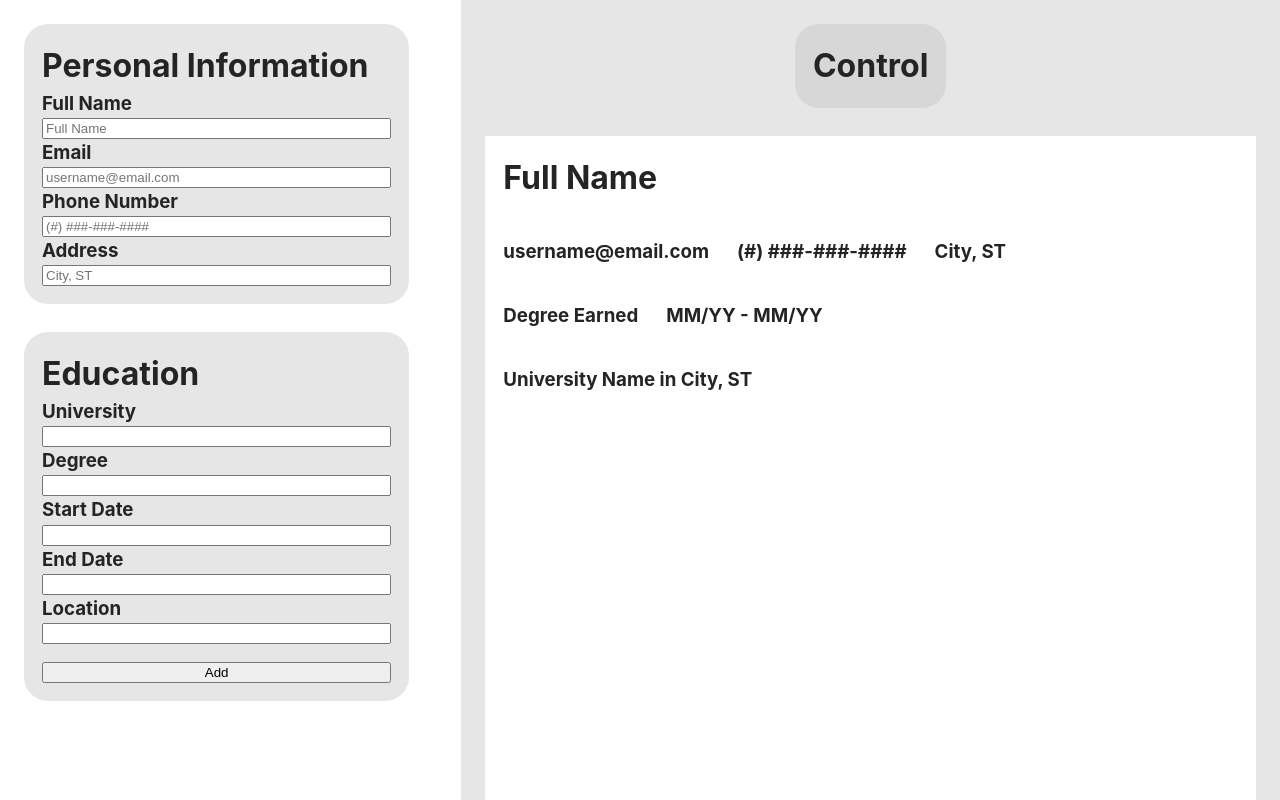
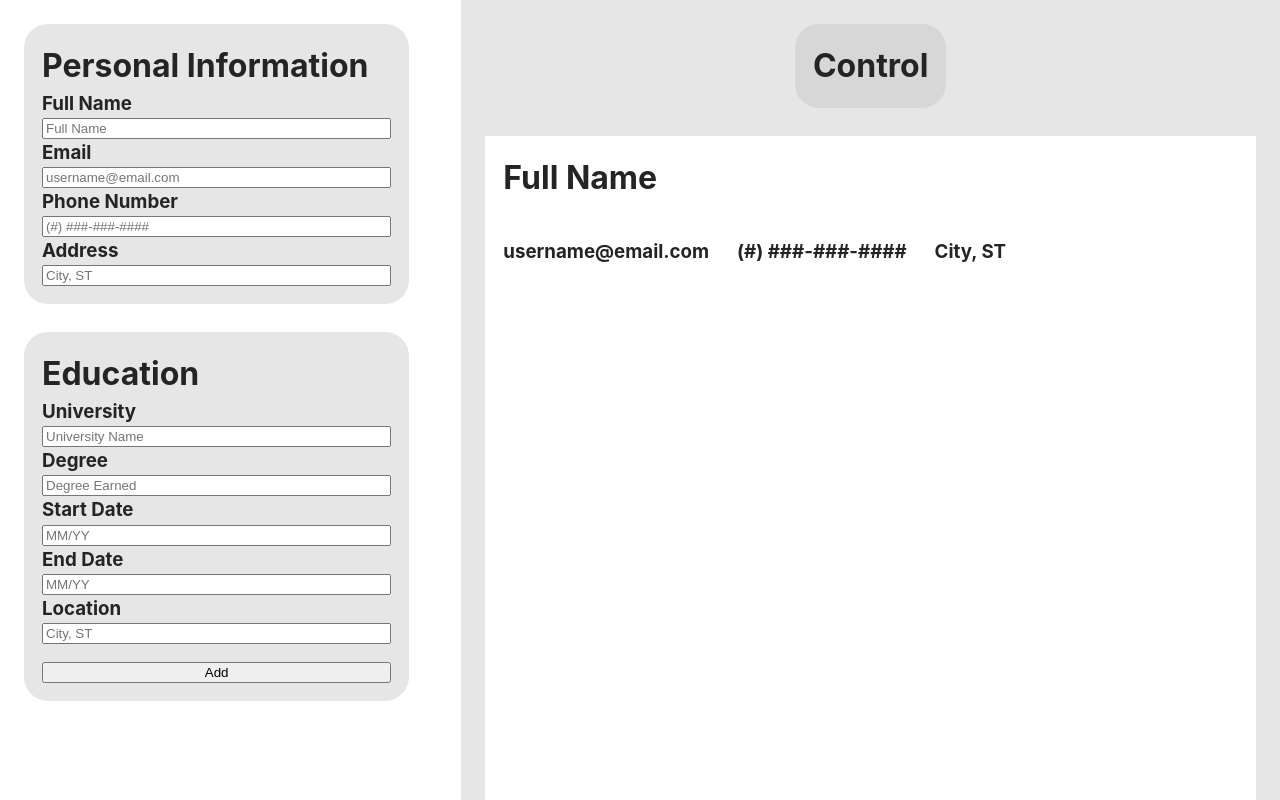
Before and after one commit to colleennicole223/odin-cv-application, a React (Vite) app: page / in a window 1280 px wide. Shown: the top 800 px of the page. Built offline with nearby package versions, Linux system fonts and the light colour scheme.

Commit message:
Update to not reset inputs & only display custom education

```diff
--- a/src/components/MenuEducation.jsx
+++ b/src/components/MenuEducation.jsx
@@ -2,18 +2,20 @@ import React from 'react'
 
 export default function MenuEducation({getEducation, setEducation}) {
 
+    const lastInput = getEducation.length-1;
+
     const newEducation = {
-      id: 0,
-      university: "",
-      degree: "",
-      start: "",
-      end: "",
-      location: ""
+      id: getEducation[lastInput].id,
+      university: getEducation[lastInput].university,
+      degree: getEducation[lastInput].degree,
+      start: getEducation[lastInput].start,
+      end: getEducation[lastInput].end,
+      location: getEducation[lastInput].location,
     }
 
     // The addEducation funct will get the current list and add one
     const addEducation = () => {
-      newEducation.id = getEducation[getEducation.length-1].id + 1;
+      newEducation.id = getEducation[lastInput].id + 1;
       console.log("Add Education " + newEducation.id);
       setEducation(getEducation.concat(newEducation));
     };
@@ -24,19 +26,19 @@ export default function MenuEducation({getEducation, setEducation}) {
         <h1>Education</h1>
 
         <h3>University</h3>
-        <input onChange={(e) => newEducation.university = e.target.value} placeholder={getEducation.university}/>
+        <input onChange={(e) => newEducation.university = e.target.value} placeholder={newEducation.university}/>
 
         <h3>Degree</h3>
-        <input onChange={(e) => newEducation.degree = e.target.value} placeholder={getEducation.degree}/>
+        <input onChange={(e) => newEducation.degree = e.target.value} placeholder={newEducation.degree}/>
 
         <h3>Start Date</h3>
-        <input onChange={(e) => newEducation.start = e.target.value} placeholder={getEducation.start}/>
+        <input onChange={(e) => newEducation.start = e.target.value} placeholder={newEducation.start}/>
 
         <h3>End Date</h3>
-        <input onChange={(e) => newEducation.end = e.target.value} placeholder={getEducation.end}/>
+        <input onChange={(e) => newEducation.end = e.target.value} placeholder={newEducation.end}/>
 
         <h3>Location</h3>
-        <input onChange={(e) => newEducation.location = e.target.value} placeholder={getEducation.location}/>
+        <input onChange={(e) => newEducation.location = e.target.value} placeholder={newEducation.location}/>
 
         <button onClick={addEducation}>Add</button>
 
--- a/src/components/Render.jsx
+++ b/src/components/Render.jsx
@@ -16,6 +16,9 @@ export default function Render({getPersonal, getEducation}) {
 
                 <div>
                     {getEducation.map(function (education) {
+                        if(education.id == 0){
+
+                        }else{
                             return (
                                 <div key={education.id}>
                                     <div id='contentContact'>
@@ -27,6 +30,7 @@ export default function Render({getPersonal, getEducation}) {
                                     </div>
                                 </div>
                             );
+                        }
                     })}
                 </div>
 
```
Lines whose indentation alone changed are shown as unchanged.
